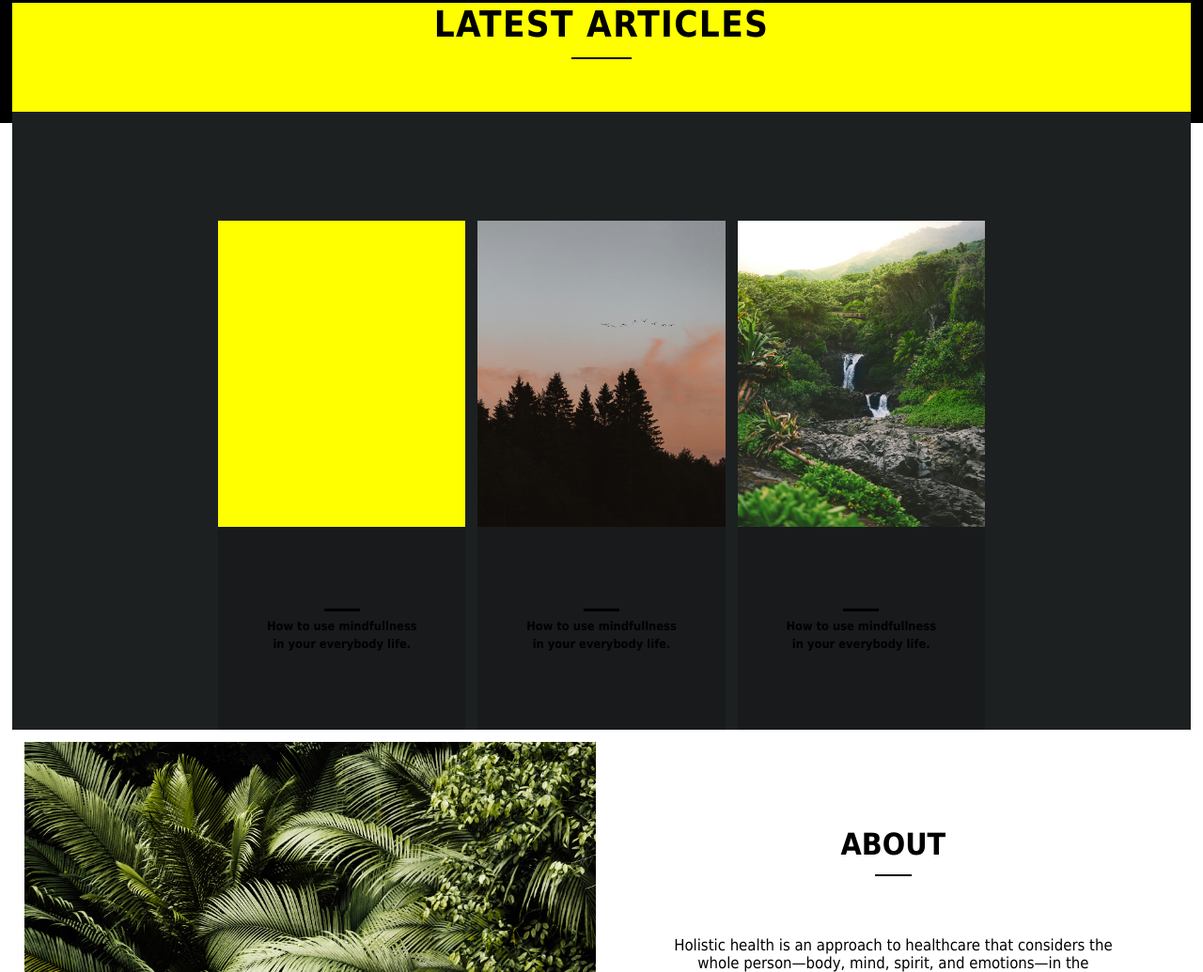
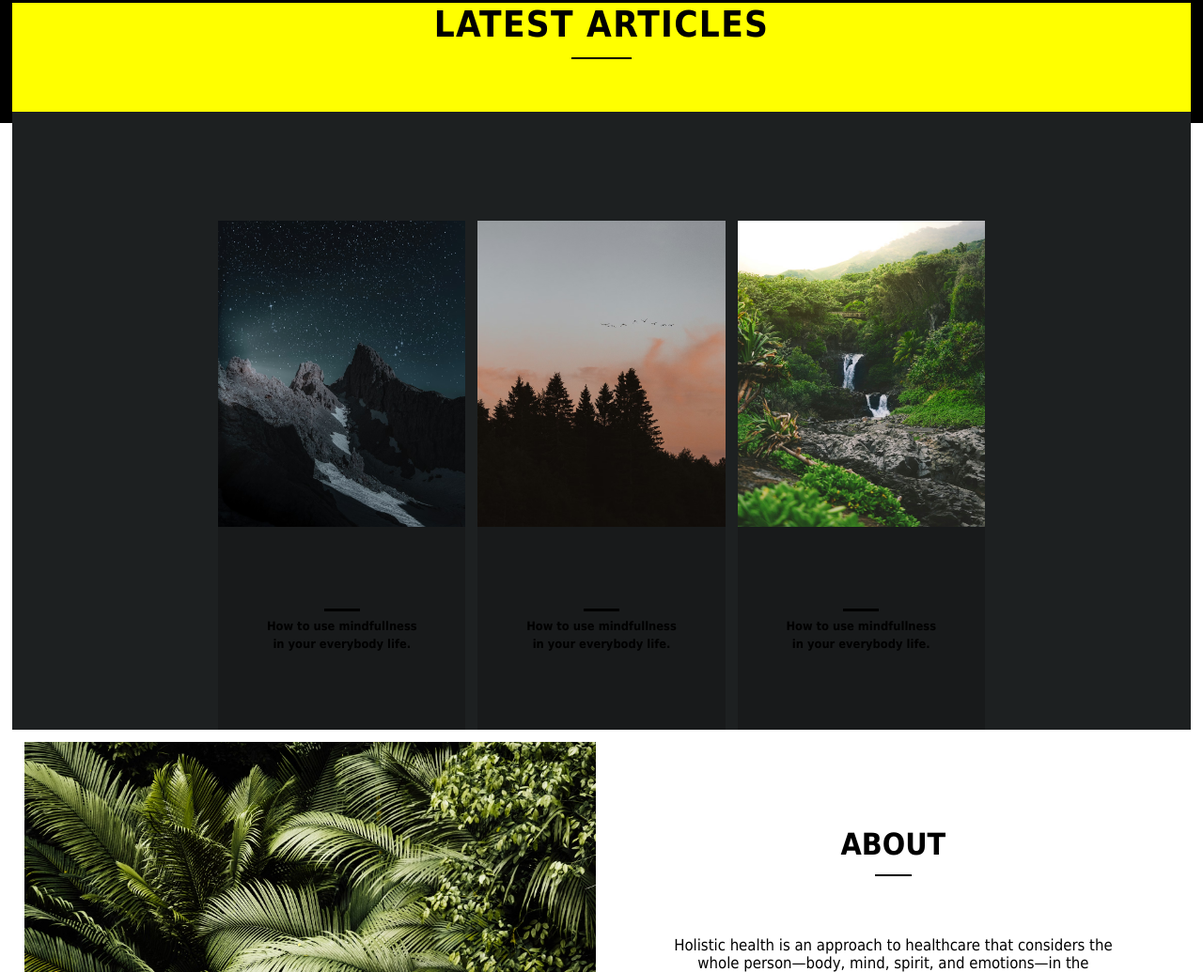
Before and after one commit to yeasinarafath671-dotcom/design1, a plain HTML site: page index.html in a window 1280 px wide. Shown: the part 669-1704 px from the top of the page at 94% size. Drawn offline with nearby package versions, Linux system fonts and the light colour scheme.

Commit message:
update message

```diff
--- a/index.html
+++ b/index.html
@@ -38,7 +38,8 @@
            <div id="img">
              <div class="div1">
                 <div id="png">
-                    <!-- <img src="images/img1.avif" alt=""> -->
+                    <img src="images/img1.avif" alt="">
+
                 </div>
                 <div id="text">
                     <div class="line1"></div>
```
